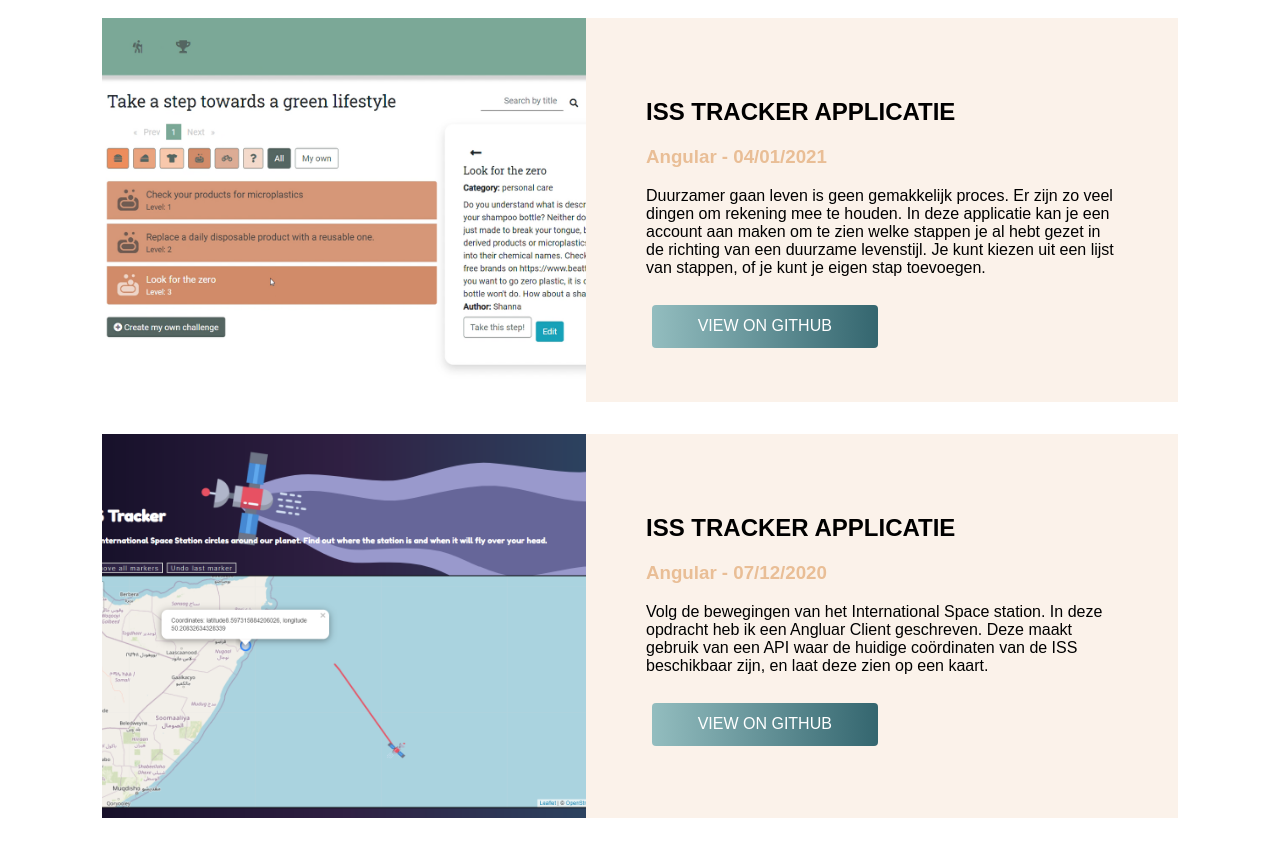
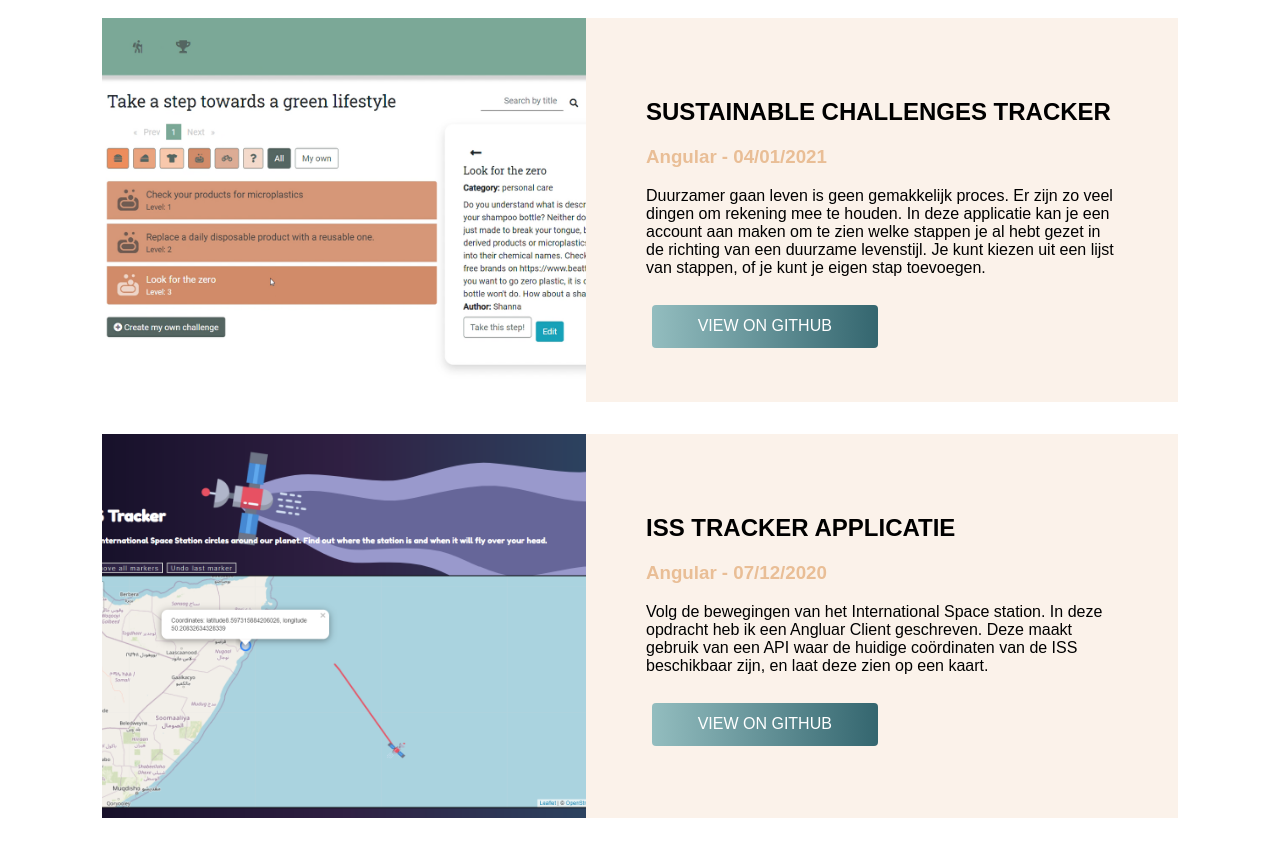
Before and after one commit to shannadelang/shannadelang.github.io, a plain HTML site: page index.html in a window 1280 px wide. Shown: the part 1445-2292 px from the top of the page. Drawn offline with nearby package versions, Linux system fonts and the light colour scheme.

Commit message:
Title challenges-applications corrected

```diff
--- a/index.html
+++ b/index.html
@@ -45,7 +45,7 @@
                 <div class="projectImgCol banner challengesApplication"></div>
                 <div class="projectTextCol">
                   <div>
-                    <h2>ISS tracker applicatie</h2>
+                    <h2>Sustainable challenges tracker</h2>
                         <h3>Angular - 04/01/2021</h3>
                       <p1>Duurzamer gaan leven is geen gemakkelijk proces. Er zijn zo veel dingen om rekening mee te houden. In deze applicatie kan je een account aan maken om te zien welke stappen je al hebt gezet in de richting van een duurzame levenstijl. Je kunt kiezen uit een lijst van stappen, of je kunt je eigen stap toevoegen. </p1>
                     </div>
```
